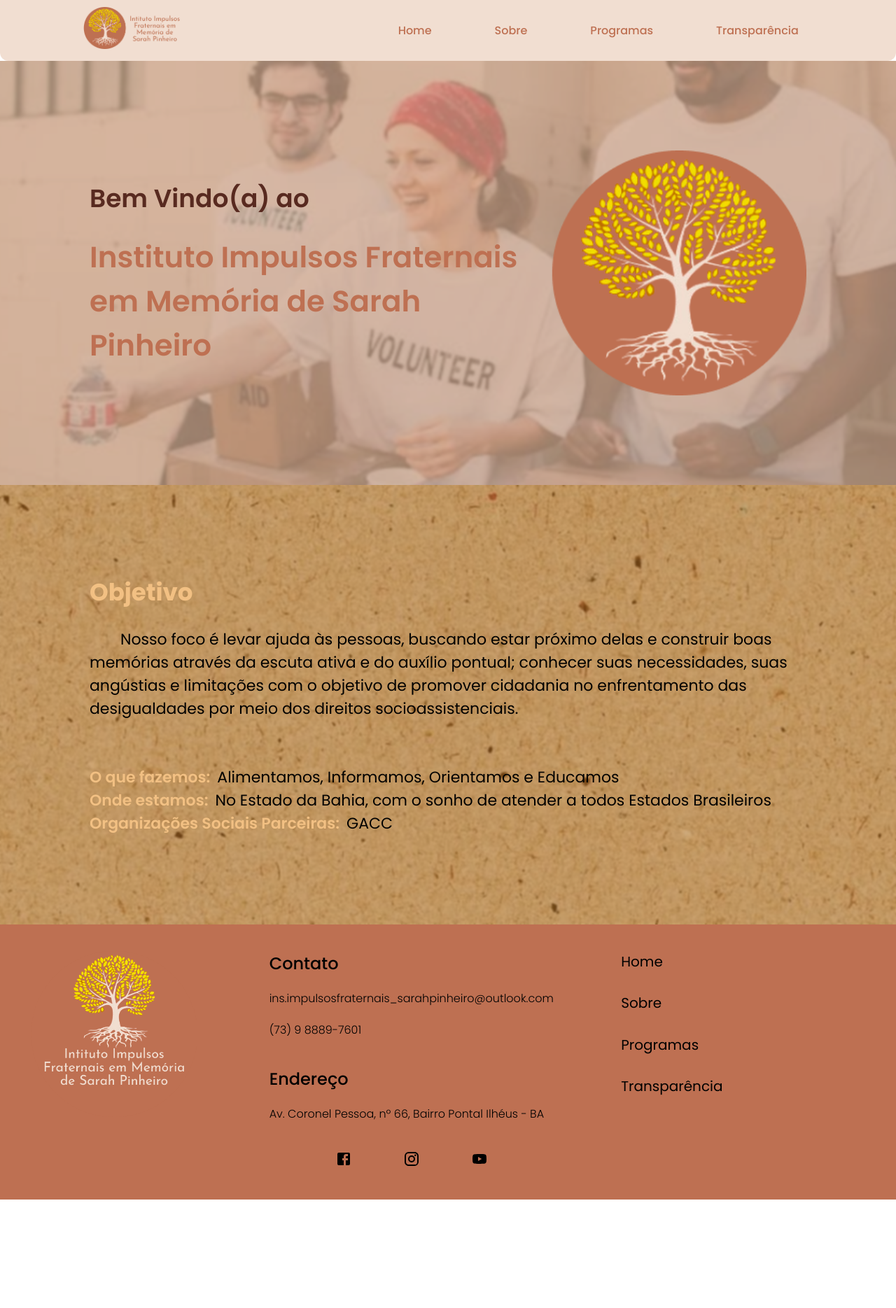
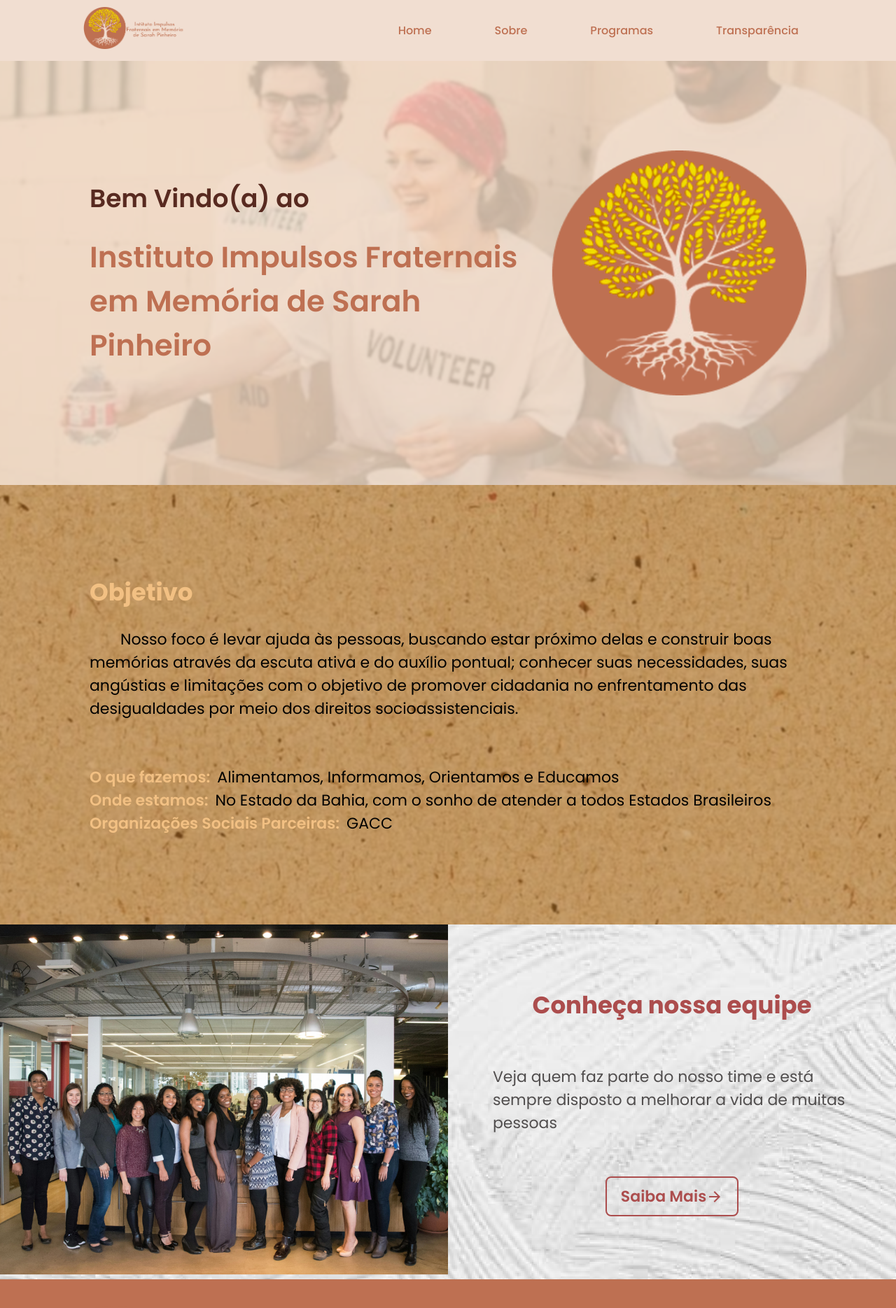
Before and after one commit to DaviRorizOliveira/institutoimpulsosfraternais, a Next.js app: page / in a window 1280 px wide. Shown: the top 1869 px of the page at 70% size. Before the commit the page ends 1714 px from the top, so only its background shows below. Built offline with nearby package versions, Linux system fonts and the light colour scheme.

Commit message:
Add: Seção de Time

```diff
--- a/src/app/globals.css
+++ b/src/app/globals.css
@@ -20,27 +20,7 @@
     --vidro1: #F6D6B58E;
     --vidro2: #59150650;
     --vidro3: #A66A228D;
-}
-
-@media (prefers-color-scheme: dark) {
-    :root {
-        --background: #0a0a0a;
-        --foreground: #ededed;
-    }
-}
-
-html,
-body {
-    max-width: 100vw;
-    overflow-x: hidden;
-}
-
-body {
-    color: var(--foreground);
-    background: var(--background);
-    font-family: Arial, Helvetica, sans-serif;
-    -webkit-font-smoothing: antialiased;
-    -moz-osx-font-smoothing: grayscale;
+    --vidro4: #FFFFFF80;
 }
 
 * {
--- a/src/app/page.module.css
+++ b/src/app/page.module.css
@@ -5,7 +5,7 @@
     background: url('../../public/images/background/background1.png') no-repeat center center;
     background-size: cover;
     padding: 10%;
-    align-items: center; /* Centraliza horizontalmente */
+    align-items: center;
     justify-content: center;
     gap: 3%;
 }
@@ -96,3 +96,69 @@
     flex-direction: row;
     gap: 10px;
 }
+.glassEffect2 {
+    position: absolute;
+    top: 0;
+    left: 0;
+    right: 0;
+    bottom: 0;
+    background: var(--vidro4); /* Fundo translúcido */
+    backdrop-filter: blur(1px); /* Efeito de desfoque */
+    -webkit-backdrop-filter: blur(10px); /* Compatibilidade com Safari */
+    z-index: 0; /* Coloque o efeito abaixo do conteúdo */
+}
+.teamSection {
+    background: url('../../public/images/background/background3.png') no-repeat center center;
+    background-size: cover;
+    display: flex;
+    align-items: center;
+}
+.imagem {
+    height: auto;
+    width: 100%;
+}
+.teamTitle {
+    color: var(--color9);
+    font-size: 34px;
+    padding-bottom: 60px;
+}
+.teamImage, .teamText {
+    width: 50%;
+}
+.teamText {
+    padding: 5%;
+    display: flex;
+    flex-direction: column;
+    align-items: center;
+    justify-content: center;
+}
+.saibaMais {
+    display: inline-flex; /* Permite alinhar o texto e o ícone horizontalmente */
+    align-items: center; /* Centraliza verticalmente o conteúdo */
+    text-decoration: none; /* Remove o sublinhado padrão de links */
+    color: var(--color9); /* Cor inicial do texto */
+    background-color: transparent; /* Fundo inicial */
+    padding: 10px 20px; /* Ajuste o espaçamento interno */
+    border: 2px solid var(--color9); /* Borda inicial */
+    border-radius: 8px; /* Bordas arredondadas */
+    transition: all 0.3s ease; /* Transição suave para o hover */
+}
+.teamInfo {
+    padding-bottom: 60px;
+    color: var(--color5);
+    font-size: 22px;
+}
+.icons {
+    font-weight: 600;
+    font-size: 22px;
+    color: var(--color9);
+    transition: transform 0.3s ease;
+}
+.saibaMais:hover {
+    transform: scale(1.05); /* Aumenta levemente o tamanho */
+}
+
+.saibaMais:hover .icons {
+    transform: translateX(5px); /* Move o ícone um pouco para a direita */
+    transition: transform 0.3s ease; /* Transição suave para o movimento */
+}
--- a/src/app/page.tsx
+++ b/src/app/page.tsx
@@ -2,6 +2,9 @@
 import styles from "./page.module.css";
 
 import logo from "../../public/images/logo/logoClara.png";
+import equipe from "../../public/images/outros/equipe.png";
+
+import ArrowIcon from '@mui/icons-material/ArrowForward';
 
 export default function Home() {
     return (
@@ -36,7 +39,20 @@
                 </div>
             </section>
 
-            <section className={styles.section}></section>
+            <section className={styles.teamSection}>
+                <div className={styles.glassEffect4}></div> {/* Efeito de vidro 4 */}
+                <div className={styles.teamImage}>
+                    <img src={equipe.src} alt="Foto da equipe" className={styles.imagem}/>
+                </div>
+                <div className={styles.teamText}>
+                    <h1 className={styles.teamTitle}>Conheça nossa equipe</h1>
+                    <p className={styles.teamInfo}>Veja quem faz parte do nosso time e está sempre disposto a melhorar a vida de muitas pessoas</p>
+                    <a href="#" className={styles.saibaMais}>
+                        <p className={styles.icons}>Saiba Mais</p>
+                        <ArrowIcon className={styles.icons}/>
+                    </a>
+                </div>
+            </section>
             <section className={styles.section}></section>
         </main>
     );
--- a/src/components/header/header.module.css
+++ b/src/components/header/header.module.css
@@ -3,7 +3,7 @@
     padding: 10px 20px;
     color: white;
     display: flex;
-    border-radius: 0 0 12px 12px;
+    /* border-radius: 0 0 12px 12px; */
 }
 .logo {
     height: 60px;
```
Also changed, not shown: public/images/logo/logoClaraNomeLateral.png.
